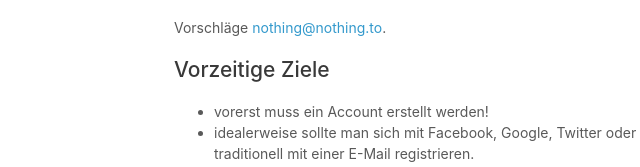
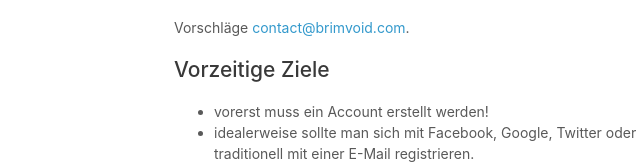
Before and after one commit to twisteddebian/twisteddebian.github.io, a plain HTML site: page index.html in a window 1280 px wide. Shown: the part 299-466 px from the top of the page, 396-1036 px from the left. Drawn offline with Linux system fonts and the light colour scheme.

Commit message:
Update index.html

```diff
--- a/index.html
+++ b/index.html
@@ -35,7 +35,7 @@
 
         <p>All dies wurde noch nicht entgültig festgelegt. Änderungen können jederzeit in Kraft treten!</p>
 
-        <p>Vorschläge <a href="mailto:nothing@nothing.to">nothing@nothing.to</a>.</p>
+        <p>Vorschläge <a href="mailto:contact@brimvoid.com">contact@brimvoid.com</a>.</p>
 
         <h2>Vorzeitige Ziele</h2>
 
```
